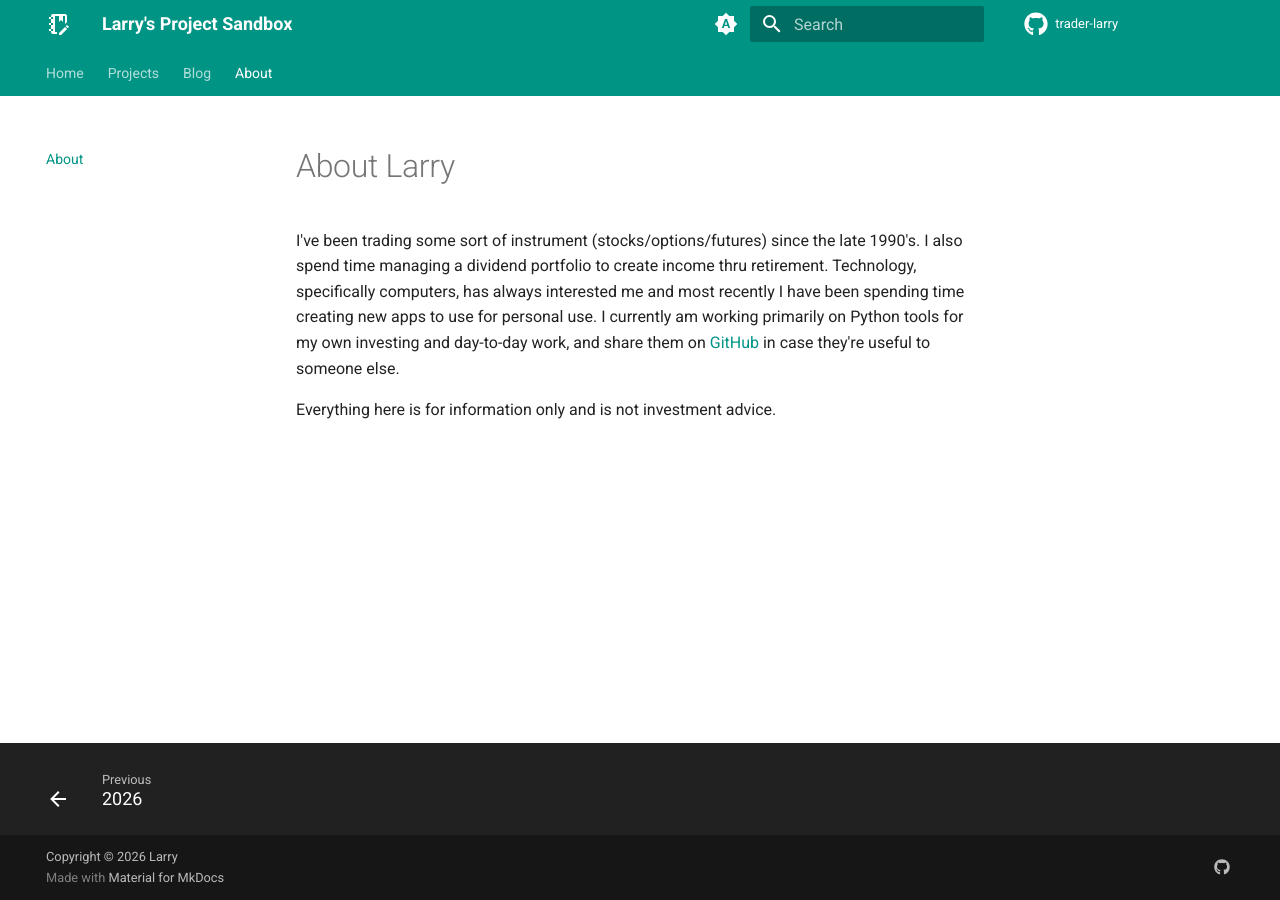
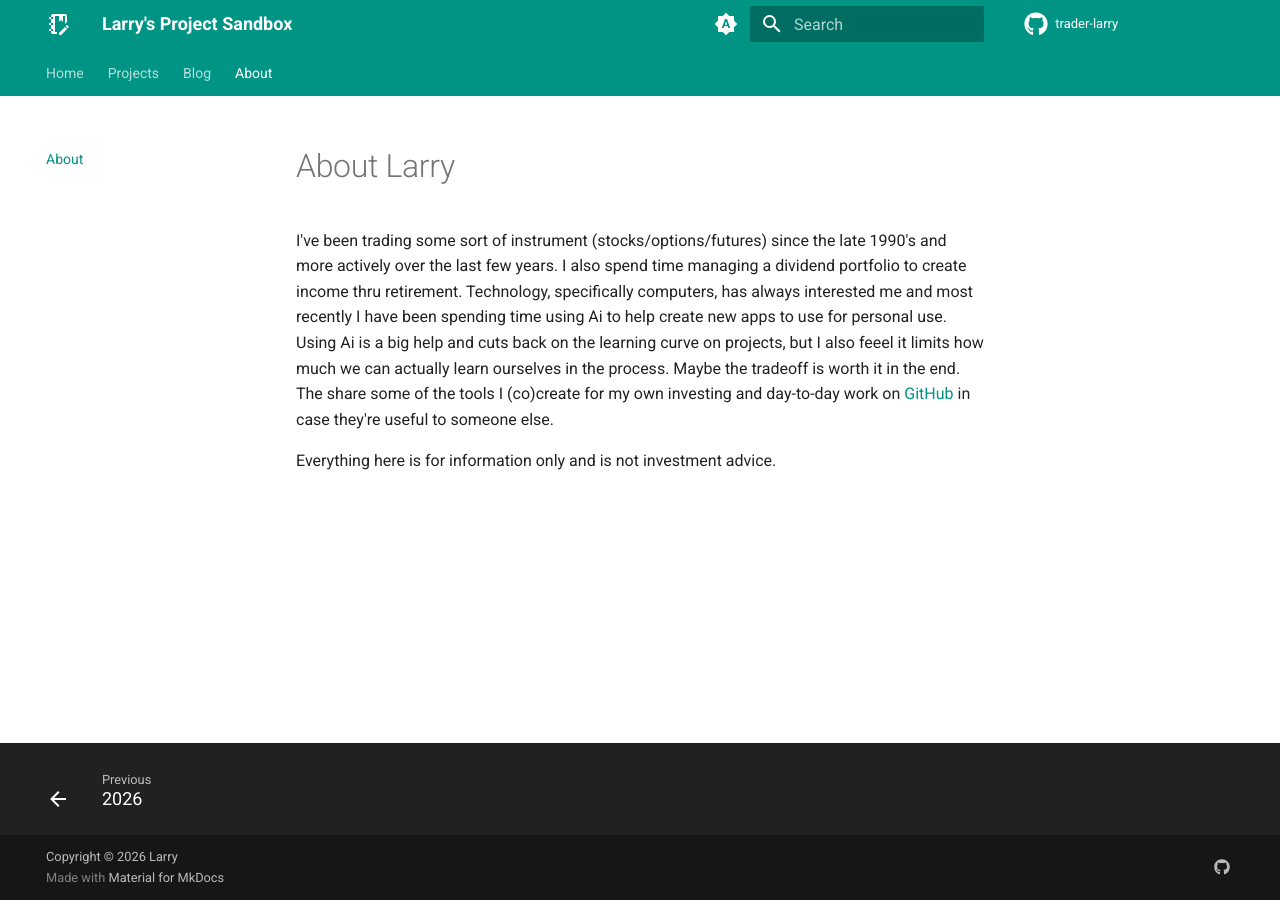
Before and after one commit to trader-larry/trader-larry.github.io, an MkDocs documentation site: the page built from docs/about.md, in a window 1280 px wide. Built offline with MkDocs 1.6.1 and Material for MkDocs 9.7.7, drawn with Linux system fonts in a browser that asks for light colours.

Commit message:
edited about page

```diff
--- a/docs/about.md
+++ b/docs/about.md
@@ -1,8 +1,6 @@
 # About Larry
 
-I've been trading some sort of instrument (stocks/options/futures) since the late 1990's. I also spend time managing a dividend portfolio to create income thru retirement. Technology, specifically computers, has always interested me and most recently I have been spending time creating new apps to use for personal use. I currently am working primarily on Python tools for my own investing and day-to-day work, and
-share them on [GitHub](https://github.com/trader-larry) in case they're useful to
-someone else.
+I've been trading some sort of instrument (stocks/options/futures) since the late 1990's and more actively over the last few years. I also spend time managing a dividend portfolio to create income thru retirement. Technology, specifically computers, has always interested me and most recently I have been spending time using Ai to help create new apps to use for personal use. Using Ai is a big help and cuts back on the learning curve on projects, but I also feeel it limits how much we can actually learn ourselves in the process. Maybe the tradeoff is worth it in the end. The share some of the tools I (co)create for my own investing and day-to-day work on [GitHub](https://github.com/trader-larry) in case they're useful to someone else.
 
 <!-- TODO: add a little more about yourself, and a way to reach you if you want one. -->
 
```
